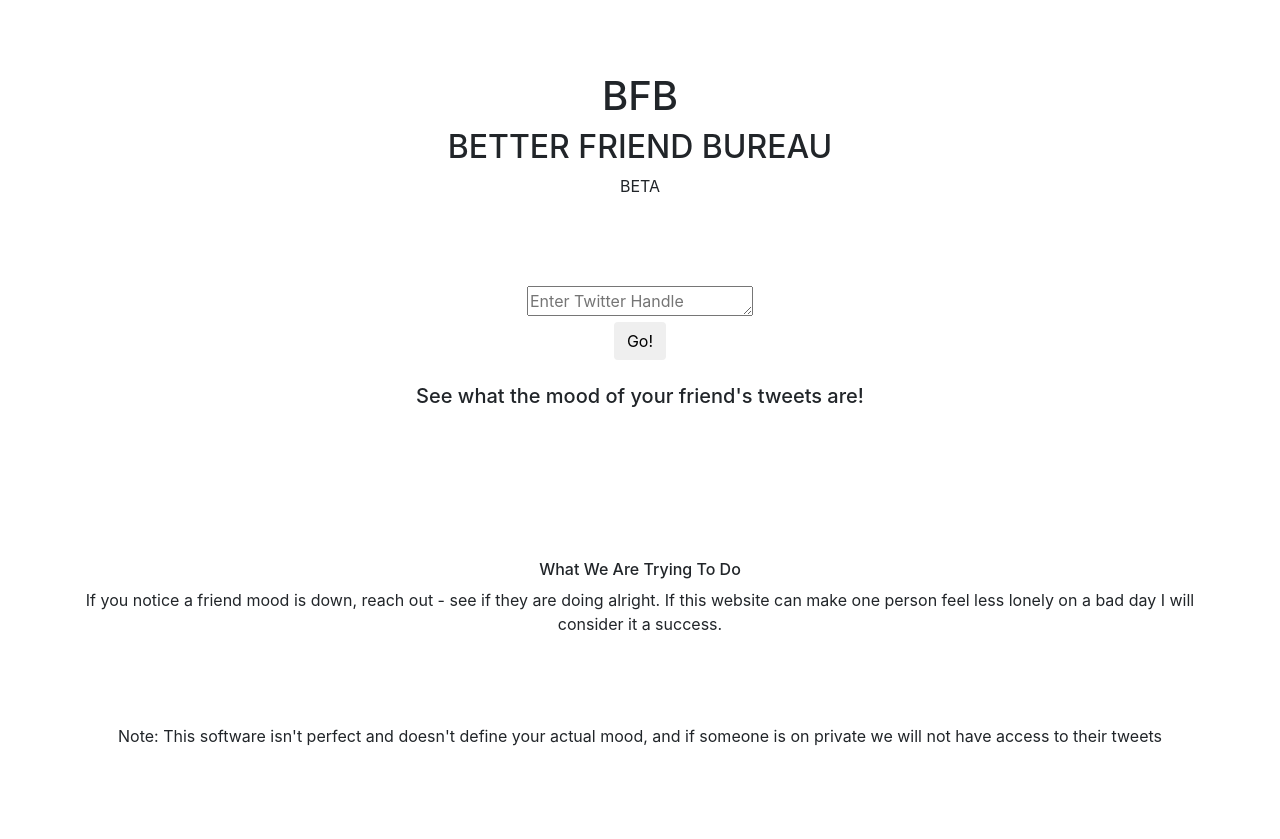
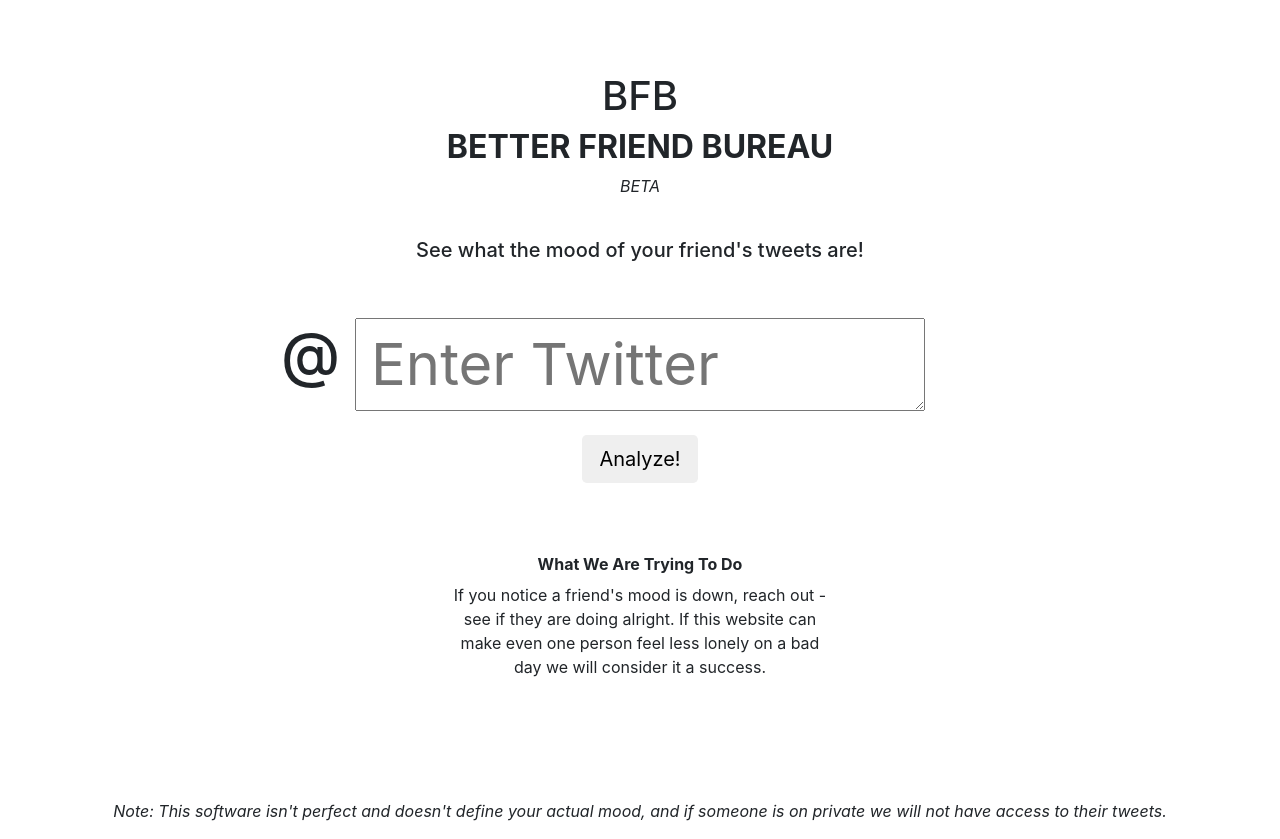
Before and after one commit to aobenauf/twittyl, a Django app: page / in a window 1280 px wide. Before the commit the page ends 746 px from the top, so only its background shows below. Run offline with Django 3.2, Linux system fonts and the light colour scheme; some libraries are stand-ins or nearby versions.

Commit message:
some formatting

```diff
--- a/static/style.css
+++ b/static/style.css
@@ -1,3 +1,5 @@
+
+
 html,
 body {
 	background: background-color: #F0FFFF;
--- a/templates/home.html
+++ b/templates/home.html
@@ -22,29 +22,34 @@
 	<div class="container text-center">
 		<h1>BFB</h1>
 
-		<h2>BETTER FRIEND BUREAU</h2>
+		<h2>
+			<strong>BETTER FRIEND BUREAU</strong>
+		</h2>
 
 
-		<p>BETA</p>
+		<p class="font-italic">BETA</p>
 	</div>
 </div>
 
 	<br>
+	<div class="container text-center">
+
+		<h5>See what the mood of your friend's tweets are!</h5>
+	</div>
 	<br>
 	<br>
 
 <div class="jumbrotron">
 	<div class="container text-center">
 		<form action="{% url 'tweets' %}">
-			<textarea name="twitter_handle" id="" cols="20" rows="1" placeholder="Enter Twitter Handle" onkeydown="if (event.keyCode == 13) { this.form.submit(); return false; }"></textarea>
+			<div class="row">
+				<h3 class="col-md-3 text-right" style="font-size: 60px;">@</h3>
+				<textarea style="font-size: 58px;" class="col-md-6" name="twitter_handle" id="" cols="15" rows="1" placeholder="Enter Twitter Handle" onkeydown="if (event.keyCode == 13) { this.form.submit(); return false; }"></textarea>
+			</div>
 			<br>
-			<button class="btn btn-default" type="submit" name="button"> Go! </button>
+			<button class="btn btn-lg" type="submit" name="button"> Analyze! </button>
 			<br>
-			<br>
-			<div class="container text-center">
 
-				<h5>See what the mood of your friend's tweets are!</h5>
-			</div>
 		</form>
 	</div>
 </div>
@@ -53,15 +58,15 @@
 <br>
 <br>
 
-<div class="jumbrotron">
 
-	<div class="container text-center">
 
-		<br>
-		<br>
-		<br>
-		<h6>What We Are Trying To Do</h6>
-		<p>If you notice a friend mood is down, reach out - see if they are doing alright. If this website can make one person feel less lonely on a bad day I will consider it a success.</p>
+	<div id='homenote' class="text-center">
+
+		<h6> <strong>What We Are Trying To Do</strong> </h6>
+
+		<div class="text-center">
+		  <h7 style="width: 30%; display: inline-block;">If you notice a friend's mood is down, reach out - see if they are doing alright. If this website can make even one person feel less lonely on a bad day we will consider it a success.</h7>
+		</div>
 
 	</div>
 
@@ -69,10 +74,12 @@
 	<br>
 	<br>
 	<br>
-	<div class="container text-center">
-		Note: This software isn't perfect and doesn't define your actual mood, and if someone is on private we will not have access to their tweets
+	<br>
+	<br>
+	<div class="text-center font-italic">
+		<p>Note: This software isn't perfect and doesn't define your actual mood, and if someone is on private we will not have access to their tweets.</p>
 	</div>
-</div>
+
 
 
 </body>
--- a/templates/tweets.html
+++ b/templates/tweets.html
@@ -171,7 +171,7 @@ $.ajax({
 <body>
 	<div class="row">
 		<div name='username' class="col-sm-3">
-			<h6>Tweet Analysis for: {{ username }}</h6>
+			<h6>Tweet Analysis for: @{{ username }}</h6>
 		</div>
 		<div name='username' class="col-sm-3">
 			<a href="{% url 'home'%}">Start Again</a>
```
